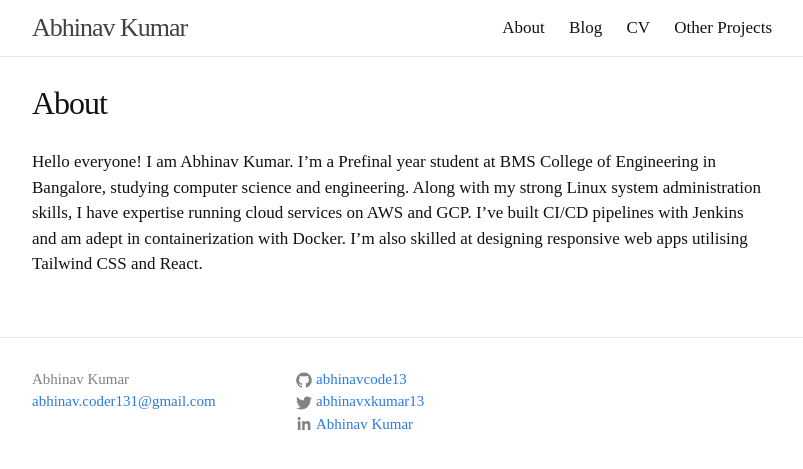
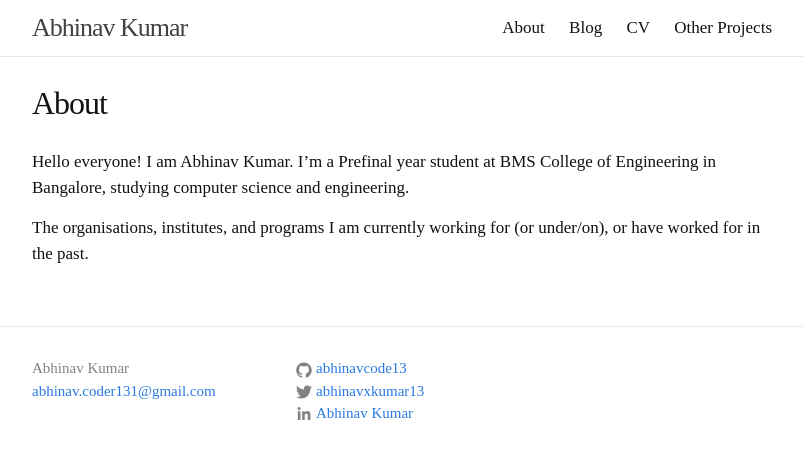
Before and after one commit to Abhinavcode13/abhinavcode13.github.io, a Jekyll site: the page built from _pages/about.md, in a window 1280 px wide. Shown: the top 469 px of the page, without its empty margins (238-1041 px from the left). Built offline with Jekyll 4.4.1, drawn with Linux system fonts in a browser that asks for light colours; comment, search, counter and statistics services are not loaded.

Commit message:
Added orgs

```diff
--- a/_pages/about.md
+++ b/_pages/about.md
@@ -6,4 +6,6 @@ order: 1
 ---
 
 Hello everyone!
-I am Abhinav Kumar. I'm a Prefinal year student at BMS College of Engineering in Bangalore, studying computer science and engineering. Along with my strong Linux system administration skills, I have expertise running cloud services on AWS and GCP. I've built CI/CD pipelines with Jenkins and am adept in containerization with Docker. I'm also skilled at designing responsive web apps utilising Tailwind CSS and React.
+I am Abhinav Kumar. I'm a Prefinal year student at BMS College of Engineering in Bangalore, studying computer science and engineering.
+
+The organisations, institutes, and programs I am currently working for (or under/on), or have worked for in the past.
```
Also changed, not shown: assets/orgs/Mifos.png (added), assets/orgs/Polyphy logo.png (added).
